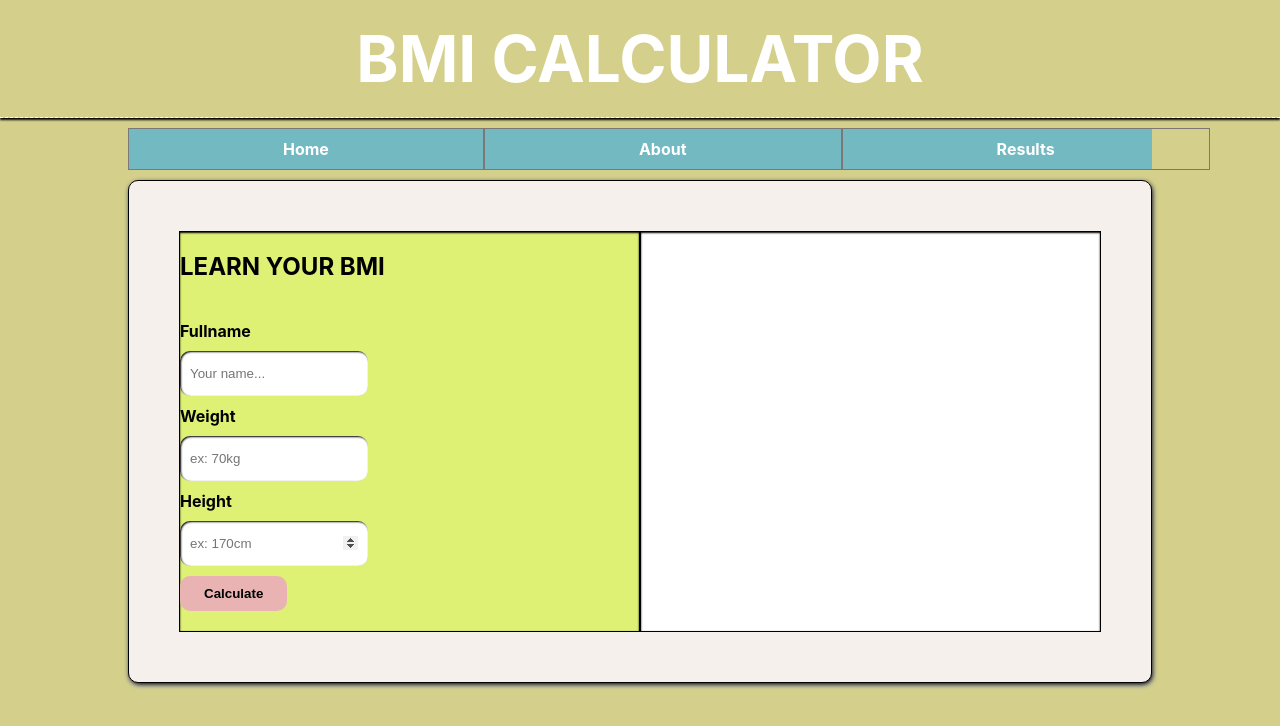
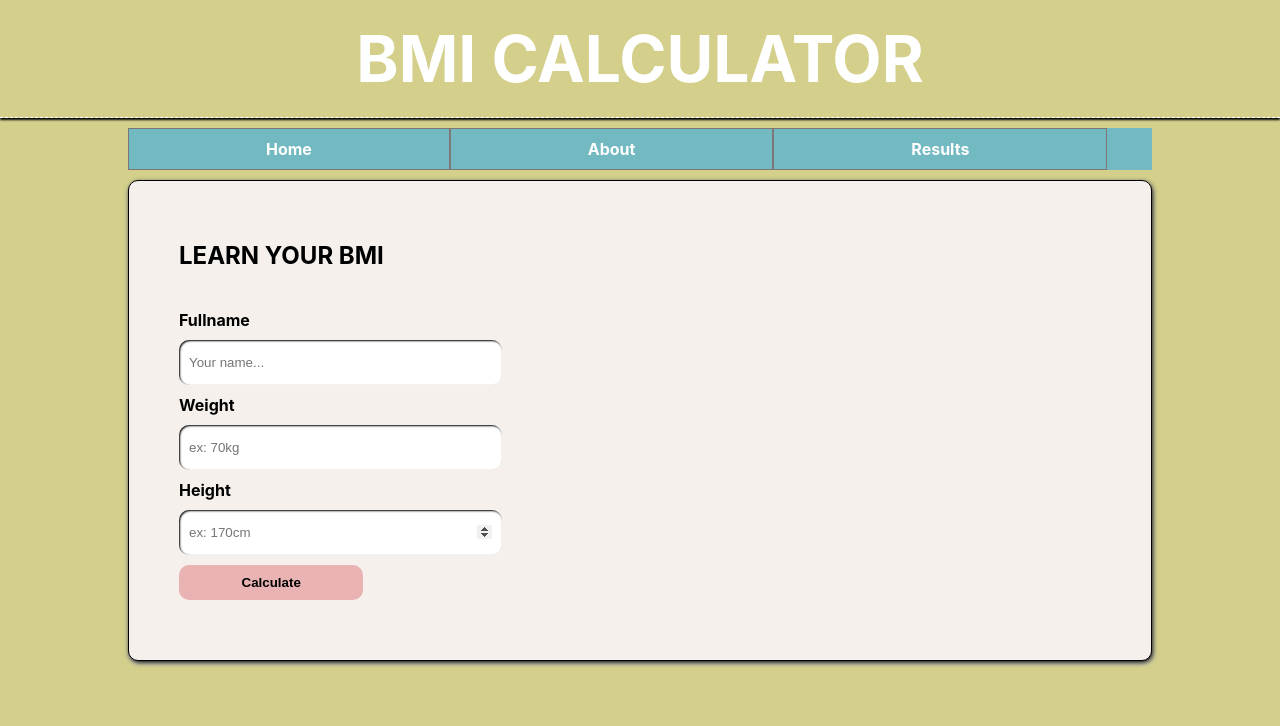
Before and after one commit to SezerALAGOZ/bmi-calculator-with-react, a React (Create React App) app: page / in a window 1280 px wide. Shown: the top 726 px of the page. Built offline with nearby package versions, Linux system fonts and the light colour scheme.

Commit message:
css rearranged

```diff
--- a/src/App.css
+++ b/src/App.css
@@ -6,7 +6,6 @@
 
 body {
   background-color: rgb(212, 208, 140);
-  /* background-color: rgb(228, 158, 193); */
 }
 
 #logo {
@@ -54,7 +53,7 @@ ul {
 }
 ul li {
   border: 1px solid rgb(126, 119, 119);
-  padding: 10px 154px;
+  padding: 10px 8.56em;
 }
 ul li:hover {
   background-color: rgb(160, 107, 204);;
@@ -165,7 +164,7 @@ ul a {
   margin-top: 20px;
   text-align: center;
 }
-.row {
+.resultRow {
   display: grid;
   grid-template-columns: auto auto auto auto;
   padding: 5px 0;
@@ -173,7 +172,7 @@ ul a {
   border: 1px solid #000;
   box-shadow: 0 1px 2px 0 inset;
 }
-.row:first-child {
+.resultRow:first-child {
   font-weight: bold;
   padding: 10px 0;
   background-color: rgb(223, 241, 117);
--- a/src/components/Users.js
+++ b/src/components/Users.js
@@ -6,7 +6,7 @@ function Users() {
     console.log(y);
     return (
             <div id="results">
-                <div className="row">
+                <div className="row resultRow">
                     <div>NAME</div>
                     <div>WEIGHT</div>
                     <div>HEIGHT</div>
@@ -14,7 +14,7 @@ function Users() {
                 </div>
                 {
                     y.map((item, index) => (
-                        <div key={index} className="row">
+                        <div key={index} className="resultRow">
                             <div>{item.username}</div>
                             <div>{item.weight}</div>
                             <div>{item.height}</div>
```
